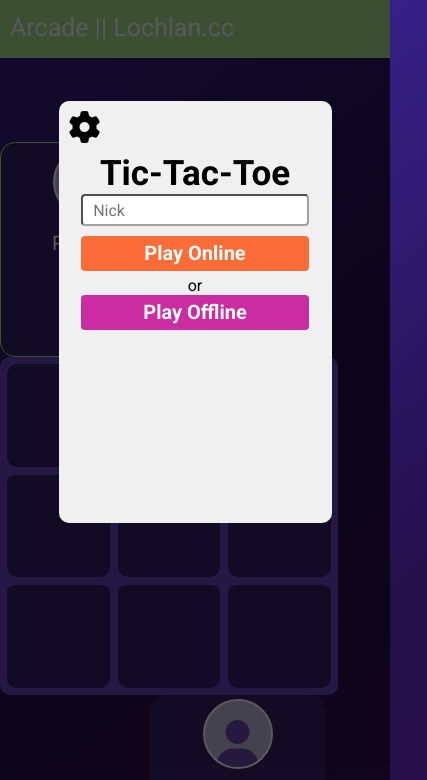
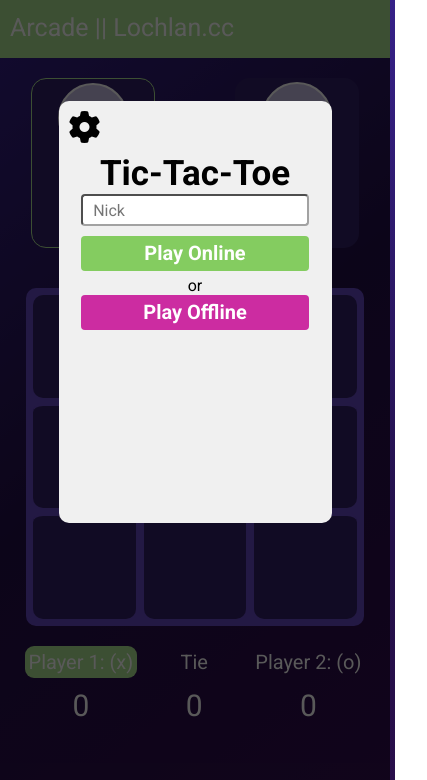
Before and after one commit to LochlanOdlum/arcade-website, a React app: page /ttt in a window 390 px wide. Shown: the top 780 px of the page, 427 px wide, since content can reach past the window. Built offline with nearby package versions, Linux system fonts and the light colour scheme.

Commit message:
styling and replay feature added

```diff
--- a/src/components/TTT/TicTacBoard.js
+++ b/src/components/TTT/TicTacBoard.js
@@ -12,7 +12,7 @@ const TicTacBoard = ({ game, onSquareClick }) => {
         {column.map((id, y) => (
           <div
             key={`square-${y}`}
-            className={`board-square ${squareWinClass(x, y)} x:${x} y:${y}`}
+            className={`board-square ${squareWinClass(x, y)} x-${x} y-${y}`}
             onClick={() => onSquareClick(x, y)}
           >
             {squareValue(id, x, y)}
@@ -78,6 +78,7 @@ const TicTacBoard = ({ game, onSquareClick }) => {
           value={game.players[0].value}
           side="left"
         />
+        <div className="break" />
         <div className="board">{renderBoard()}</div>
         <PlayerBox
           game={game}
--- a/src/components/TTT/TicTacOfflinePage.js
+++ b/src/components/TTT/TicTacOfflinePage.js
@@ -1,7 +1,8 @@
-import React, {useEffect} from 'react';
+import React, { useEffect } from "react";
 import TicTacHeader from "./TicTacHeader";
 import TicTacBoard from "./TicTacBoard";
-import useTicTac, {displayGame} from "../../hooks/useTicTac";
+import useTicTac, { displayGame } from "../../hooks/useTicTac";
+import Game, { GameStatus } from "../../gameLogic/game";
 
 const TicTacOfflinePage = () => {
   const game = useTicTac();
@@ -19,16 +20,17 @@ const TicTacOfflinePage = () => {
     return game;
   };
 
-
-  const onSquareClick = (x,y) => {
+  const onSquareClick = (x, y) => {
+    if (game.status === GameStatus.draw || game.status === GameStatus.won) {
+      game.playAgain();
+    } else {
       try {
-      game.takeTurn(game.currentPlayer, [x,y])
-
+        game.takeTurn(game.currentPlayer, [x, y]);
       } catch (error) {
         console.error(error);
       }
+    }
   };
-
 
   return (
     <>
--- a/src/components/TTT/TicTacOnlinePage.js
+++ b/src/components/TTT/TicTacOnlinePage.js
@@ -4,12 +4,13 @@ import TicTacBoard from "./TicTacBoard";
 import useTicTac, { displayGame } from "../../hooks/useTicTac";
 import io from "socket.io-client";
 import LoadingOverlay from "../LoadingOverlay";
+import { GameStatus } from "../../gameLogic/game";
 
 const randomID = () => {
   return Math.floor(Math.random() * 100000000000000);
 };
-let playerSelf = { name: '', id: randomID(), value: "", score:0 };
-let playerOther = { name: '', id: '', value: '', score: 0};
+let playerSelf = { name: "", id: randomID(), value: "", score: 0 };
+let playerOther = { name: "", id: "", value: "", score: 0 };
 let socket = "";
 
 const TicTacOnlinePage = ({ name }) => {
@@ -18,10 +19,10 @@ const TicTacOnlinePage = ({ name }) => {
   const game = useTicTac();
 
   useEffect(() => {
-
     playerSelf.name = name;
     //Local  server port http://10.0.0.118:3005
-    socket = io.connect("https://lochlancc-backend.herokuapp.com/");
+    //Server URL https://lochlancc-backend.herokuapp.com/
+    socket = io.connect("http://10.0.0.126:3005");
 
     //Check if connected, wait for response. 'Ping'
     socket.emit("ttt-connect", playerSelf);
@@ -30,39 +31,44 @@ const TicTacOnlinePage = ({ name }) => {
       setConnected(true);
     });
     //Once another player joins queue, match will be found.
-    socket.on('match-found', (players) => {
+    socket.on("ttt-match-found", players => {
       setMatchFound(true);
-      const updatedPlayerSelf = players[players.findIndex((p) => p.id === playerSelf.id)];
-      const updatedPlayerOther = players[players.findIndex((p) => p.id !== playerSelf.id)];
+      const updatedPlayerSelf =
+        players[players.findIndex(p => p.id === playerSelf.id)];
+      const updatedPlayerOther =
+        players[players.findIndex(p => p.id !== playerSelf.id)];
       playerSelf.value = updatedPlayerSelf.value;
       playerOther = updatedPlayerOther;
-
 
       startOnlineGame([playerSelf, updatedPlayerOther]);
     });
 
-    socket.on('turn-taken', ({x,y}) => {
-      game.takeTurn(playerOther, [x,y]);
+    socket.on("ttt-turn-taken", ({ x, y }) => {
+      game.takeTurn(playerOther, [x, y]);
     });
+    socket.on("ttt-playing-again", () => {
+      game.playAgain();
+    })
 
     // eslint-disable-next-line react-hooks/exhaustive-deps
   }, []);
 
-
   const renderGame = () => {
     //game.status is only defined once game is started, so render display game if no game started yet.
     if (game.status === undefined) {
-      return( displayGame);
+      return displayGame;
     }
     return game;
   };
 
   const renderLoading = () => {
     if (!connected) {
-      return  <LoadingOverlay text={'Connecting to server...'}/>;
+      return <LoadingOverlay text={"Connecting to server..."} />;
     }
     if (connected && !matchFound) {
-      return <LoadingOverlay text={'Joined queue. Searching for other players...'}/>
+      return (
+        <LoadingOverlay text={"Joined queue. Searching for other players..."} />
+      );
     }
   };
 
@@ -71,18 +77,19 @@ const TicTacOnlinePage = ({ name }) => {
     game.start(playerSelf, playerOther);
   };
 
-  const onSquareClick = (x,y) => {
-    try {
-      game.takeTurn(playerSelf, [x,y]);
+  const onSquareClick = (x, y) => {
+    if (game.status === GameStatus.draw || game.status === GameStatus.won) {
+      socket.emit('ttt-play-again', {playerOther});
+      game.playAgain();
+    } else {
+      try {
+        game.takeTurn(playerSelf, [x, y]);
 
-      //If no error from take turn, code below to server is executed
-      socket.emit('take-turn', {playerSelf, playerOther, coords: {x,y}});
-    } catch (error) {
-      console.error(error);
+        //If no error from take turn, code below to server is executed
+        socket.emit("ttt-take-turn", { playerSelf, playerOther, coords: { x, y } });
+      } catch (error) {}
     }
-
   };
-
 
   return (
     <>
--- a/src/gameLogic/TicTac.js
+++ b/src/gameLogic/TicTac.js
@@ -132,7 +132,18 @@ export default class TicTacGame extends Game {
       [null, null, null],
       [null, null, null]
     ];
-    console.log(this)
+    const otherPlayer = this.players.find((p) => p.id !== this.currentPlayer.id);
+    const swapValue = (player) => {
+      if (player.value === 'x') {
+        player.value = 'o';
+      } else {
+        player.value = 'x';
+      }
+    }
+
+    swapValue(this.currentPlayer);
+    swapValue(otherPlayer);
+    this.setCurrentPlayer(otherPlayer);
   };
 
 }
--- a/src/styling/TTT/PlayerBox.css
+++ b/src/styling/TTT/PlayerBox.css
@@ -12,19 +12,19 @@
 }
 
 .player-box-container.left {
-    margin: 0 150px 0 0;
+    margin: 12vh 150px 0 50px;
+    order: 1;
 }
 .player-box-container.right {
-    margin: 0 0 0 150px;
+    margin: 12vh 50px 0 150px;
+    order: 3;
 }
 
 .ttt-user-icon-circle{
     display: inline-block;
     margin-top: 4px;
-    border-radius: 50%;
     overflow: hidden;
     border: 2px solid white;
-    display: inline-block;
     width: 70px;
     height: 70px;
     border-radius: 50%;
@@ -84,10 +84,56 @@
     border-radius: 50%
 }
 .mini-circle-inner {
-    margin-top: 16.5px;
-    z-index: 5;
+    margin-top: 16px;
+    z-index: 1;
     background: rgb(51, 34, 103);
 
     width: 22px;
     height: 22px;
 }
+
+@media (max-width: 1300px) {
+    .ttt-player-box-name {
+        font-size: 16px;
+    }
+    .player-box-container.left {
+        margin: 12vh 30px 0 70px;
+    }
+    .player-box-container.right {
+        margin: 12vh 70px 0 30px;
+    }
+}
+@media(max-width: 860px) {
+    .player-box-container {
+        height: 170px;
+        width: 124px;
+    }
+    .mini-circle-outer {
+        width: 40px;
+        height: 40px;
+    }
+    .mini-circle-inner{
+        margin-top: 12px;
+        width: 16px;
+        height: 16px;
+    }
+}
+
+@media (max-width: 766px) {
+    .player-box-container.left {
+        margin: 20px 40px 0 0;
+    }
+    .player-box-container.right {
+        margin: 20px 0 0 40px;
+       order: 2;
+    }
+}
+@media (max-width: 340px) {
+    .player-box-container.left {
+        margin: 20px 20px 0 0;
+    }
+    .player-box-container.right {
+        margin: 20px 0 0 20px;
+        order: 2;
+    }
+}
--- a/src/styling/TTT/TicTacBoard.css
+++ b/src/styling/TTT/TicTacBoard.css
@@ -5,14 +5,21 @@
     align-items: center;
 }
 
+.board-container {
+    display: flex;
+}
+
+
 .board {
-
+    order: 2;
+    display: inline-flex;
     padding: 5px 5px 5px 5px;
     background: rgb(102, 72, 196);
     border-radius: 10px;
-    width: 55vh;
-    height: 55vh;
-    display: inline-flex;
+    width: 55vw;
+    height: 55vw;
+    max-width: 600px;
+    max-height: 600px;
 }
 
 .board-column {
@@ -94,7 +101,6 @@
 .score-container {
     margin-top: 20px;
     display: flex;
-    /*background: green;*/
     width: 55vh;
     height: 75px;
 }
@@ -131,9 +137,35 @@
     font-size: 30px;
     margin-top: 10px;
 }
+@media(max-width: 1050px) {
+    .board {
+        width: 40vw;
+        height: 40vw;
+    }
+}
 
-@media (max-width: 600px) {
+@media(max-width: 860px) and (min-width: 767px) {
+    .square {
+        width: 30vw;
+        height: 30vw;
+    }
+}
+@media (max-width: 767px) {
+    .break {
+        order: 3;
+        width: 100%;
+    }
+    .ttt-board-block {
+        margin-top: 0;
+    }
+    .board-container {
+        flex-wrap: wrap;
+        width: 100vw;
+        justify-content: center;
+    }
     .board {
+        margin-top: 40px;
+        order: 4;
         width: 40vh;
         height: 40vh;
     }
@@ -141,7 +173,10 @@
         font-size: 80px;
         margin: 2px 2px 2px 2px;
     }
-
+    .score-container {
+        min-width: 400px;
+        width: 50vw;
+    }
     .score {
         height: 50px;
         font-size: 20px;
--- a/src/styling/TTT/TicTacSelectPopUp.css
+++ b/src/styling/TTT/TicTacSelectPopUp.css
@@ -50,7 +50,7 @@
   font-weight: 700;
   margin-top: 10px;
   border-radius: 4px;
-  background: #FB6C38;
+  background: #84CC60;
 }
 
 
@@ -70,7 +70,7 @@
 }
 
 .ttt-play:hover {
-  background: #c14a1f;
+  background: #5E9940;
 }
 
 @media (max-width: 600px) {
```
Also changed, not shown: src/hooks/useConnect.js (deleted, +0 -14 lines). Lines whose indentation alone changed are shown as unchanged.
